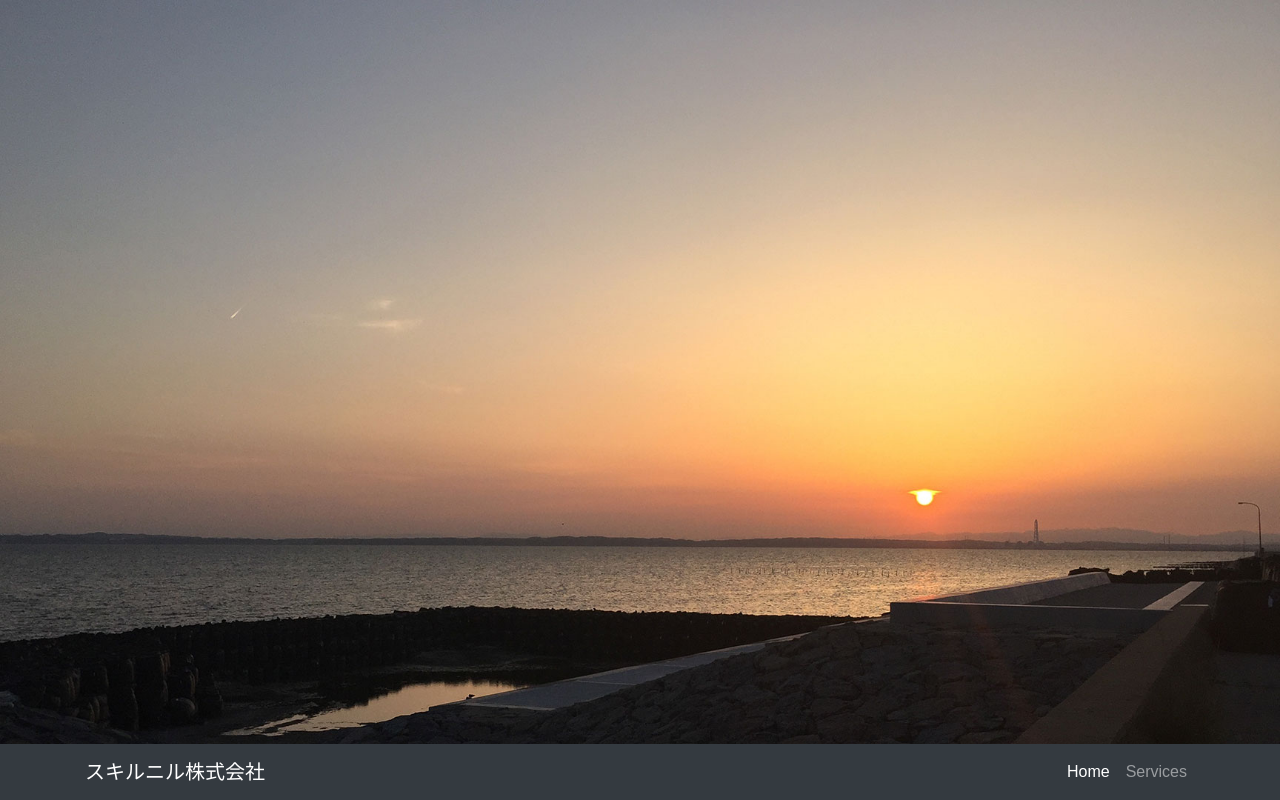
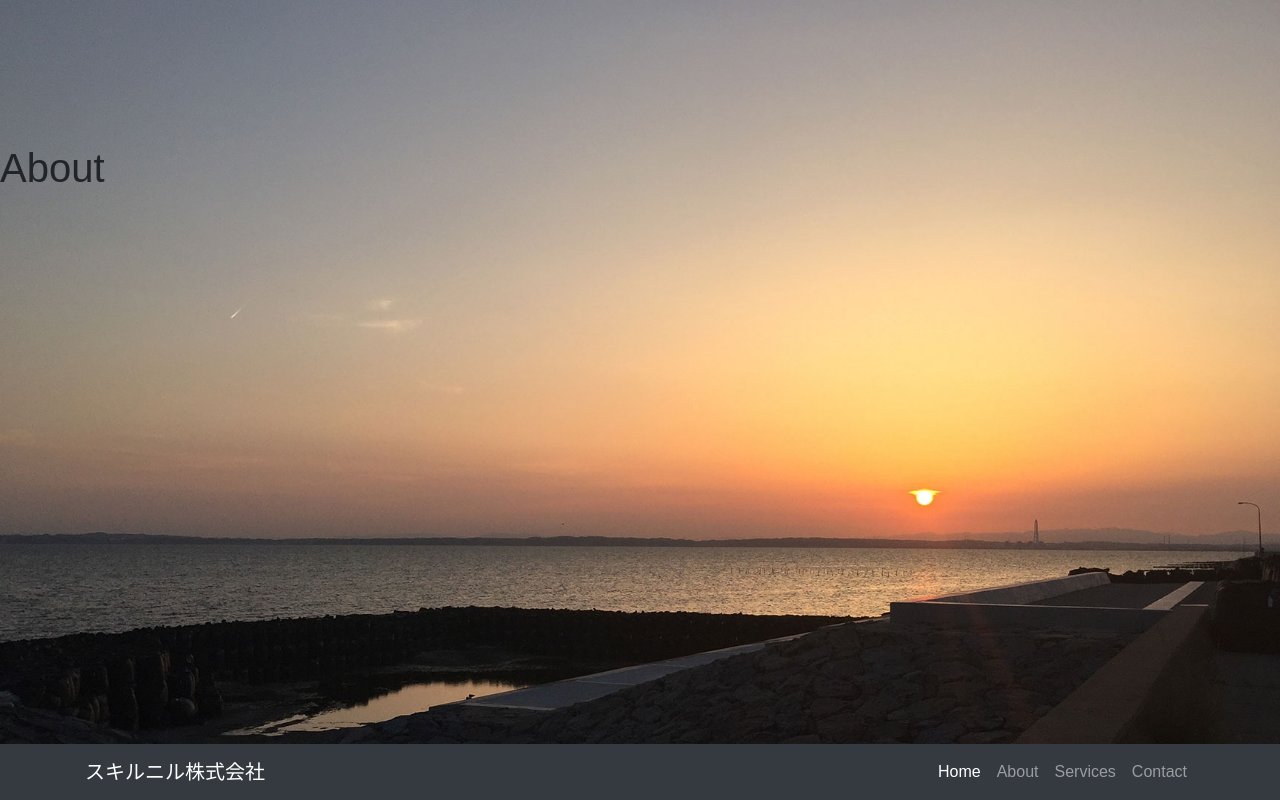
Before and after one commit to nanasess/skirnir.co.jp, a React (Create React App) app: page / in a window 1280 px wide. Built offline with nearby package versions, Linux system fonts and the light colour scheme; the HTML template or start-up script is replaced by a standard one.

Commit message:
Implement to Navgation

```diff
--- a/src/App.tsx
+++ b/src/App.tsx
@@ -5,11 +5,11 @@ import * as React from 'react';
 import Col from 'react-bootstrap/Col';
 import Container from 'react-bootstrap/Container';
 import Row from 'react-bootstrap/Row';
-import { Router } from "react-router-dom";
-/* import { Link, Route, Router } from "react-router-dom"; */
-/* import About from './About'; */
+import { Route, Router } from "react-router-dom";
 import './App.css';
 import background1 from './background1.jpg';
+import About from './Components/About';
+import Navigation from './Components/Navigation';
 
 /* import logo from './logo.svg'; */
 
@@ -19,34 +19,7 @@ class App extends React.Component {
         return (
             <Router history={history}>
                 <div className="App" data-background={background1}>
-                    <nav className="navbar navbar-expand-lg navbar-dark bg-dark fixed-bottom">
-                        <div className="container">
-                            <a className="navbar-brand" href="#">スキルニル株式会社</a>
-                            <button className="navbar-toggler" type="button" data-toggle="collapse" data-target="#navbarResponsive" aria-controls="navbarResponsive" aria-expanded="false" aria-label="Toggle navigation">
-                                <span className="navbar-toggler-icon" />
-                            </button>
-                            <div className="collapse navbar-collapse" id="navbarResponsive">
-                                <ul className="navbar-nav ml-auto">
-                                    <li className="nav-item active">
-                                        <a className="nav-link" href="#">Home
-                                            <span className="sr-only">(current)</span>
-                                        </a>
-                                    </li>
-                                    <li className="nav-item">
-                                        {/* <Link to="/about">About</Link> */}
-                                    </li>
-                                    <li className="nav-item">
-                                        {/* <Link to="/service">Services</Link> */}
-                                        <a className="nav-link" href="#">Services</a>
-                                    </li>
-                                    <li className="nav-item">
-                                        {/* <Link to="/contact">Contact</Link> */}
-                                    </li>
-                                </ul>
-                            </div>
-                        </div>
-                    </nav>
-
+                    <Navigation />
                     <section>
                         <Container>
                             <Row>
@@ -58,9 +31,9 @@ class App extends React.Component {
                         </Container>
                     </section>
                 </div>
-                {/* <Route exact={true} path='/' component={About} />
-                    <Route path='/about' component={About} />
-                    <Route path='/service' component={About} />
+                <Route exact={true} path='/' component={About} />
+                <Route path='/about' component={About} />
+                {/*<Route path='/service' component={About} />
                     <Route path='/contact' component={About} /> */}
             </Router>
         );
--- /dev/null
+++ b/src/Components/Navigation.tsx
@@ -0,0 +1,48 @@
+import * as React from 'react';
+import Container from 'react-bootstrap/Container';
+import Nav from 'react-bootstrap/Nav';
+import Navbar from 'react-bootstrap/Navbar';
+import {NavLink} from 'react-router-dom';
+
+class Navigation extends React.Component<any, {}> {
+    public render() {
+        const navbar: JSX.Element = (
+            <Navbar expand="lg" variant="dark" bg="dark" fixed="bottom">
+                <Container>
+                    <Navbar.Brand href="#">スキルニル株式会社</Navbar.Brand>
+                    <Navbar.Toggle type="button" area-controls="navbarResponsive">
+                        <span className="navbar-toggler-icon" />
+                    </Navbar.Toggle>
+                    <Navbar.Collapse id="navbarResponsive">
+                        <Nav className="ml-auto" as="ul">
+                            <Nav.Item as="li">
+                                <NavLink to="/" className="nav-link">
+                                    Home
+                                    <span className="sr-only">(current)</span>
+                                </NavLink>
+                            </Nav.Item>
+                            <Nav.Item as="li">
+                                <NavLink to="/about" className="nav-link">
+                                    About
+                                </NavLink>
+                            </Nav.Item>
+                            <Nav.Item as="li">
+                                <NavLink to="/services" className="nav-link">
+                                    Services
+                                </NavLink>
+                            </Nav.Item>
+                            <Nav.Item as="li">
+                                <NavLink to="/contact" className="nav-link">
+                                    Contact
+                                </NavLink>
+                            </Nav.Item>
+                        </Nav>
+                    </Navbar.Collapse>
+                </Container>
+            </Navbar>
+        );
+        return navbar;
+    }
+}
+
+export default Navigation;
```
Also changed, not shown: src/Components/About.tsx (renamed from src/About.tsx).
